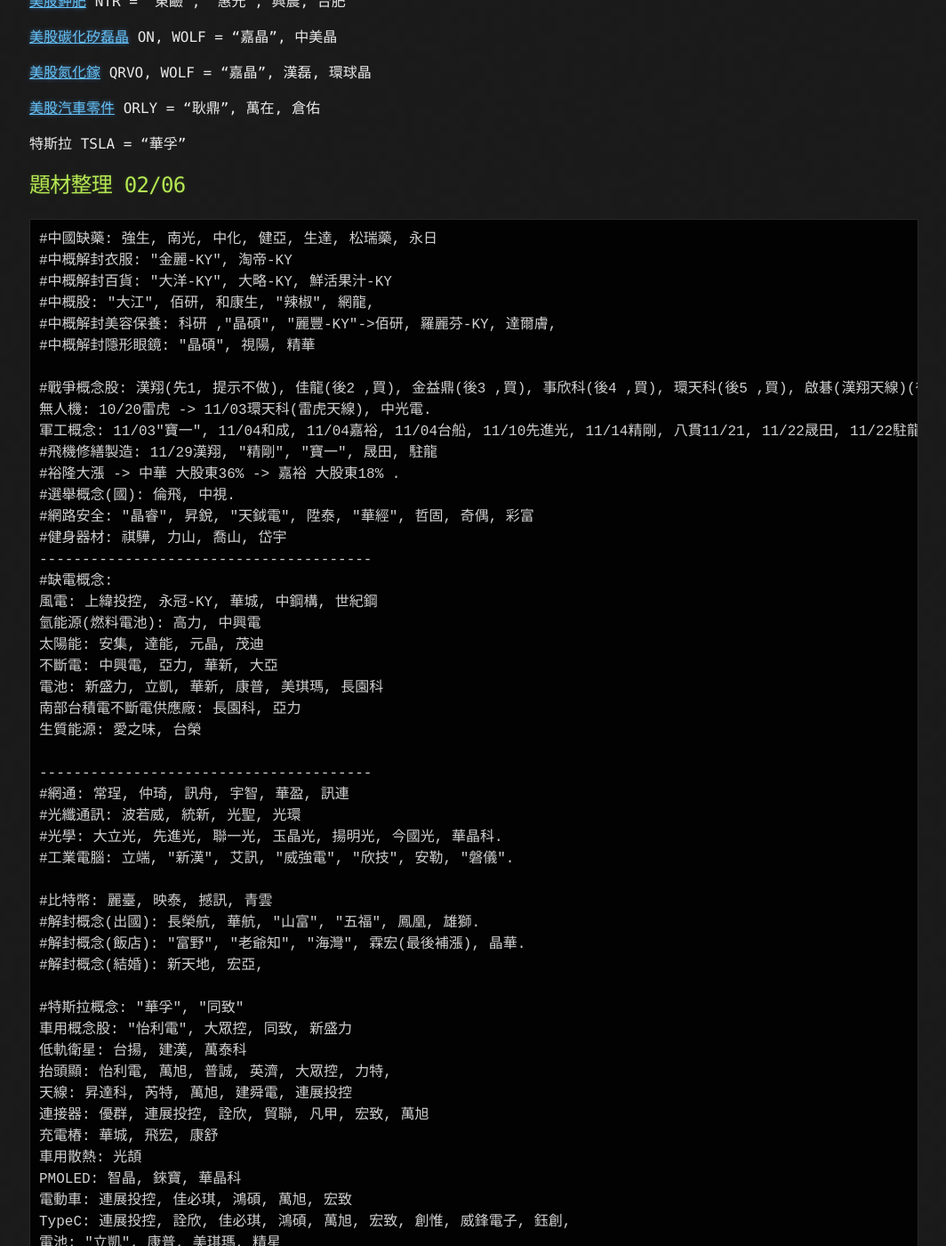
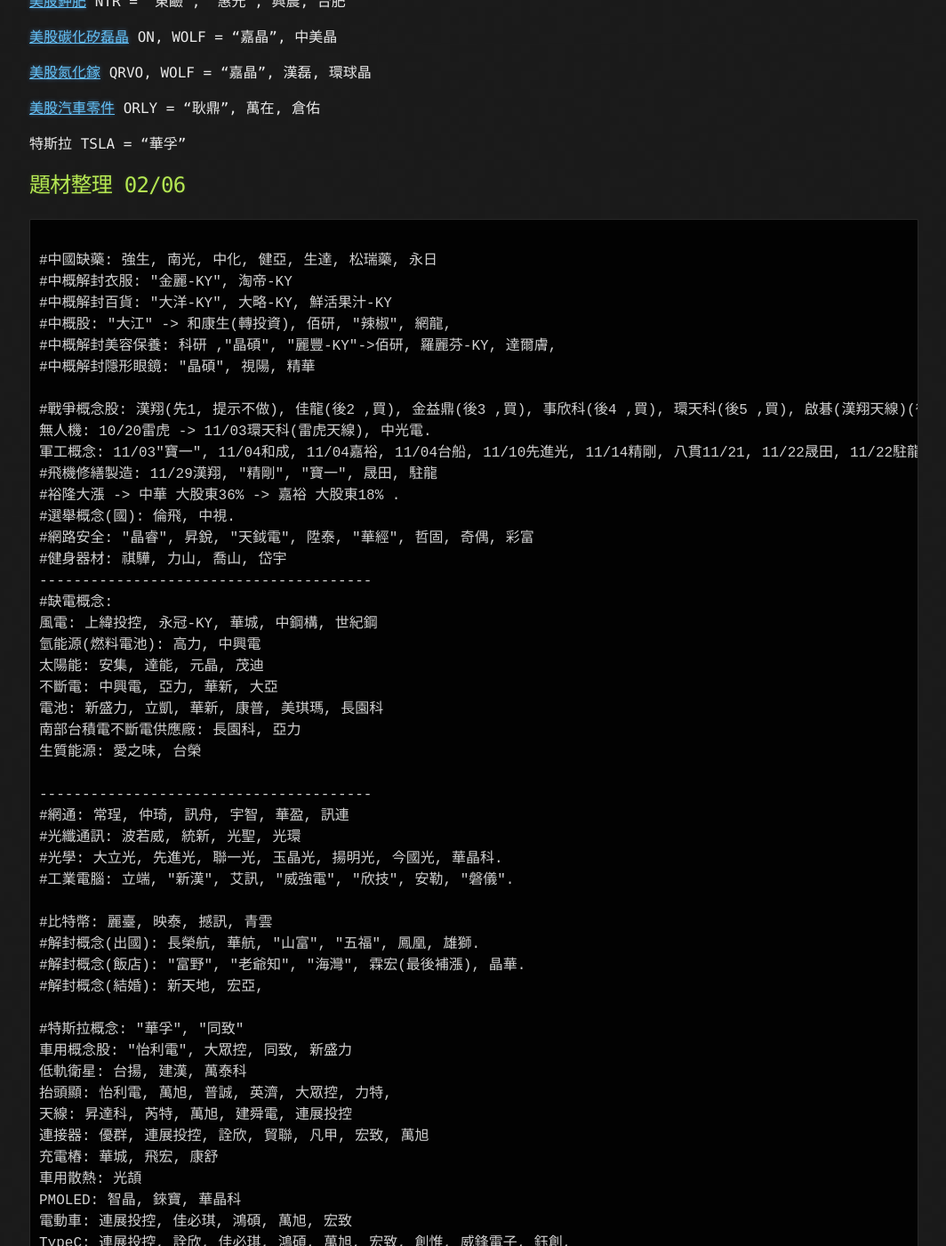
Before and after one commit to lepg5487/Stock_God, a Jekyll site: the page built from index.md, in a window 1280 px wide and 1400 px high, scrolled down 79751 px. Shown: the whole window at 89% size, without its empty margins (107-1171 px from the left). Built offline with Jekyll 4.4.1, drawn with Linux system fonts in a browser that asks for light colours; our own code applies the rules of GitHub Pages for plain Markdown files; some of the changed text lies outside the part shown.

Commit message:
Update index.md

````diff
--- a/index.md
+++ b/index.md
@@ -3230,10 +3230,11 @@
 
 ## 題材整理 02/06
 ```
+
 #中國缺藥: 強生, 南光, 中化, 健亞, 生達, 松瑞藥, 永日
 #中概解封衣服: "金麗-KY", 淘帝-KY
 #中概解封百貨: "大洋-KY", 大略-KY, 鮮活果汁-KY
-#中概股: "大江", 佰研, 和康生, "辣椒", 網龍,
+#中概股: "大江" -> 和康生(轉投資), 佰研, "辣椒", 網龍,
 #中概解封美容保養: 科研 ,"晶碩", "麗豐-KY"->佰研, 羅麗芬-KY, 達爾膚,
 #中概解封隱形眼鏡: "晶碩", 視陽, 精華
 
````
